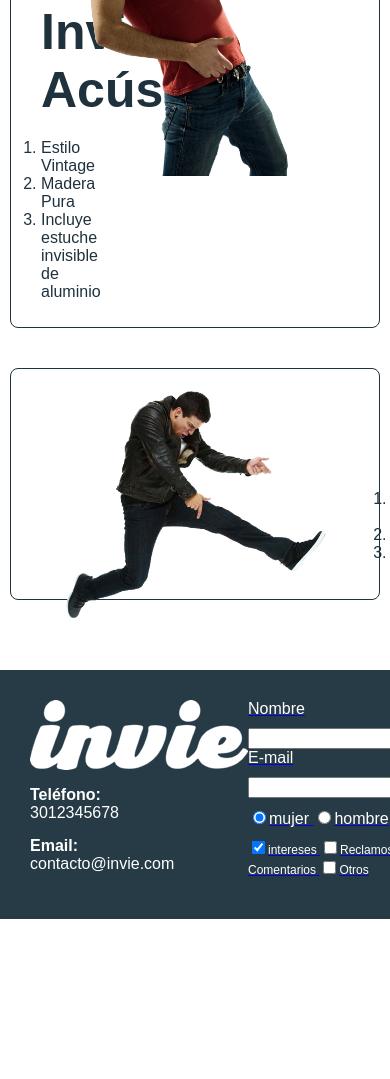
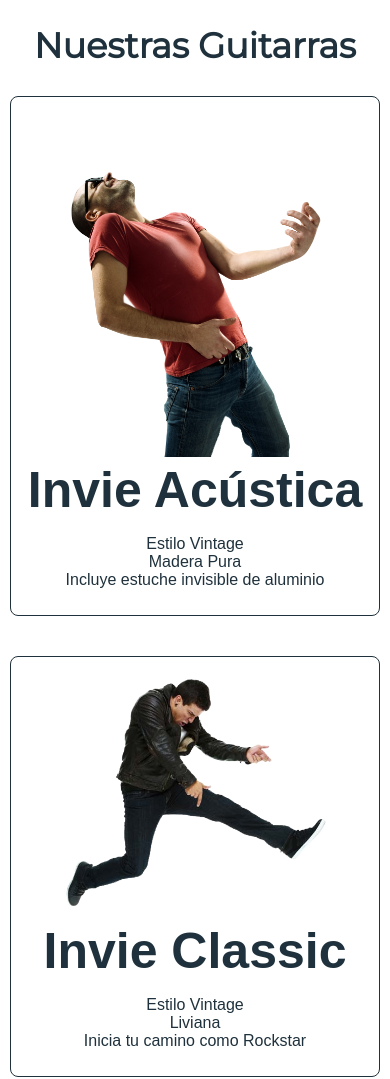
Before and after one commit to carlosfpj/InvieRD, a plain HTML site: page index.html in a window 390 px wide. Shown: the part 560-1639 px from the top of the page. Before the commit the page ends 1479 px from the top, so only its background shows below. Drawn offline with Linux system fonts and the light colour scheme; a web font is replaced by a local one.

Commit message:
5
tablet RD applyed

```diff
--- a/css/invie.css
+++ b/css/invie.css
@@ -281,4 +281,43 @@ REPITE EN OTRAS ETIQUETAS HTML*/
     display: inline-block;
     margin-bottom: 30px;
   }
+
+  /* GUITARRAS */
+  .contenedor-guitarra-a {
+    margin-right: 0;
+    padding-left: 0;
+  }
+
+  .contenedor-guitarra-b {
+    position: static;
+    margin-left: 0;
+  }
+
+  .guitarras {
+    text-align: center;
+  }
+
+  .guitarra.b {
+    height: auto;
+  }
+
+  .derecha, .izquierda {
+    float: none;
+    position: static;
+  }
+
+  .title-b {
+    margin: 0;
+  }
+
+  .guitarra li {
+    list-style: none;
+  }
+  /* GUITARRAS */
 }
+
+@media screen and (max-width: 650px) {
+  .menu {
+    position: static;
+  }
+}
```
